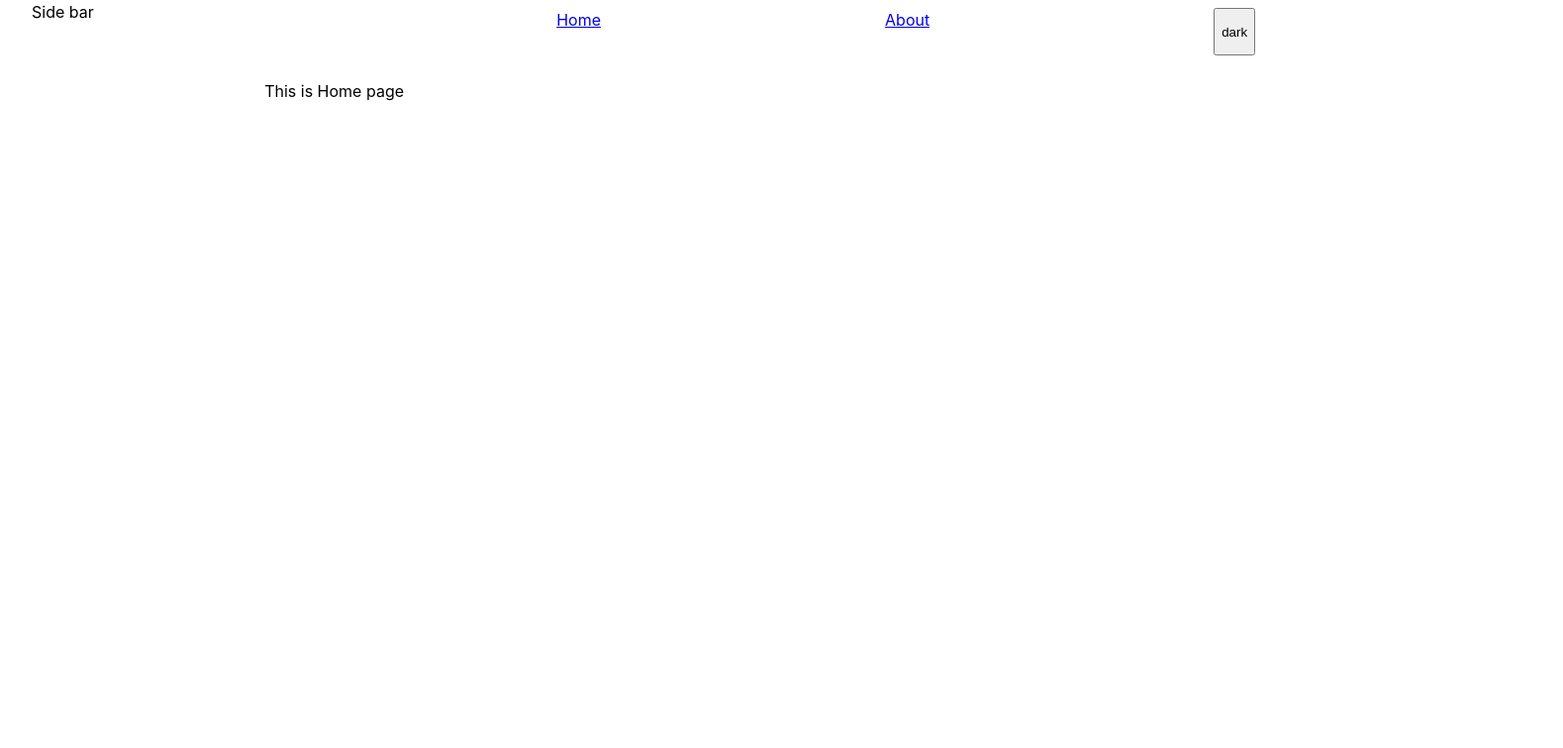
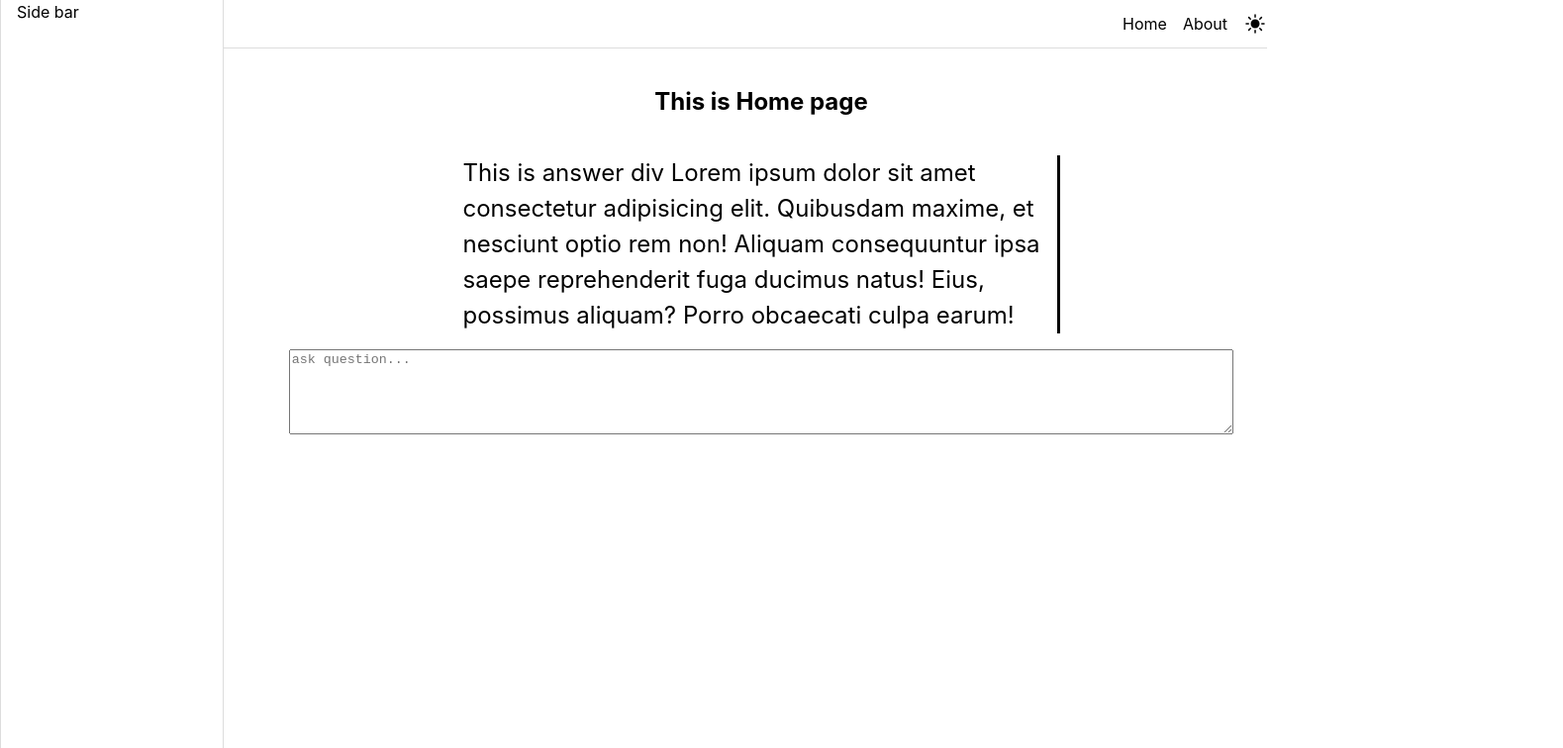
Before and after one commit to herat130/AI, a React (Vite) app in the folder packages/pwa-app/: page / in a window 1280 px wide. Shown: the top 756 px of the page at 99% size, 1579 px wide, since content can reach past the window. Built offline with nearby package versions, Linux system fonts and the light colour scheme.

Commit message:
setting up layout

```diff
--- a/packages/pwa-app/package.json
+++ b/packages/pwa-app/package.json
@@ -10,6 +10,7 @@
     "preview": "vite preview"
   },
   "dependencies": {
+    "@heroicons/react": "^2.1.5",
     "data-layer": "file:../data-layer",
     "react": "^18.3.1",
     "react-dom": "^18.3.1",
--- a/packages/pwa-app/src/App.tsx
+++ b/packages/pwa-app/src/App.tsx
@@ -23,7 +23,14 @@ export default function App() {
             }
             path="/about"
           />
-          <Route element={<Home />} path="/" />
+          <Route
+            element={
+              <Suspense fallback={<Loader />}>
+                <Home />
+              </Suspense>
+            }
+            path="/"
+          />
           <Route element={<PageNotFound />} path="*" />
         </Routes>
       </Layout>
--- a/packages/pwa-app/src/components/Layout/Header.tsx
+++ b/packages/pwa-app/src/components/Layout/Header.tsx
@@ -1,21 +1,25 @@
 import React from "react";
 import { Link } from "react-router-dom";
 import styled from "styled-components";
+import { SunIcon as SunIconDark } from "@heroicons/react/24/solid";
+import { SunIcon as SunIconLight } from "@heroicons/react/24/outline";
+import { Theme } from "../../utils/context/themeContext";
 
 const HeaderWarapper = styled.header`
   display: flex;
   flex-direction: row;
-  justify-content: space-evenly;
+  justify-content: flex-end;
   height: 3rem;
-  padding: 0.5rem;
-  /* background-color: #000; */
-  min-width: 100vw;
-  /* color: #000; */
+  /* padding: 0.5rem; */
+  gap: 1rem;
+  width: 100%;
+  border-bottom: 1px solid #ddd;
+  align-items: center;
 `;
 
 type Props = {
   toggleTheme: () => void;
-  theme: "light" | "dark";
+  theme: Theme;
 };
 
 export default function Header({ toggleTheme, theme }: Props) {
@@ -23,9 +27,21 @@ export default function Header({ toggleTheme, theme }: Props) {
     <HeaderWarapper>
       <Link to="/">Home</Link>
       <Link to="/about">About</Link>
-      <button onClick={toggleTheme}>
-        {theme === "light" ? "dark" : "light"}
-      </button>
+      {theme === "light" ? (
+        <SunIconDark
+          width={24}
+          height={24}
+          onClick={toggleTheme}
+          className="size-6 text-blue-500"
+        />
+      ) : (
+        <SunIconLight
+          width={24}
+          height={24}
+          onClick={toggleTheme}
+          className="size-6 text-blue-500"
+        />
+      )}
     </HeaderWarapper>
   );
 }
--- a/packages/pwa-app/src/components/Layout/Layout.tsx
+++ b/packages/pwa-app/src/components/Layout/Layout.tsx
@@ -1,6 +1,5 @@
-import React, { useContext, useState } from "react";
+import React, { useContext } from "react";
 import Header from "./Header";
-import Footer from "./Footer";
 import SideBar from "./SideBar";
 import styled from "styled-components";
 import { ThemeContext } from "../../utils/context/themeContext";
@@ -17,22 +16,19 @@ const LayoutWrapper = styled.main`
   flex-direction: row;
   align-items: center;
   justify-content: flex-start;
-  padding: 0 1rem 0;
-  gap: 1rem;
+  /* padding: 0 1rem 0; */
 `;
 
 const Content = styled.section`
   display: flex;
+  flex-basis: 85%;
   flex-direction: column;
   justify-content: flex-start;
   align-items: flex-start;
   min-height: 100vh;
-  padding: 1rem;
-  gap: 1rem;
 `;
 
 export default function Layout({ children }: Props) {
-
   const { theme, toggleTheme } = useContext(ThemeContext);
 
   return (
@@ -41,11 +37,9 @@ export default function Layout({ children }: Props) {
         <SideBar />
         <Content>
           <Header toggleTheme={toggleTheme} theme={theme} />
-          <div>{children}</div>
+          {children}
         </Content>
-        {/* <Footer /> */}
       </LayoutWrapper>
-      {/* <Button>using styled component</Button> */}
     </>
   );
 }
--- a/packages/pwa-app/src/components/Layout/SideBar.tsx
+++ b/packages/pwa-app/src/components/Layout/SideBar.tsx
@@ -7,6 +7,9 @@ const SidebarWrapper = styled.aside`
   padding: 1rem;
   display: flex;
   flex-direction: column;
+  border: 1px solid #ddd;
+  box-shadow: inset 1px;
+  border-radius: 4px;
 `;
 
 export default function SideBar() {
--- a/packages/pwa-app/src/containers/Home.tsx
+++ b/packages/pwa-app/src/containers/Home.tsx
@@ -1,9 +1,87 @@
-import React from 'react'
+import React from "react";
+import styled from "styled-components";
+
+const ContentWrpper = styled.div`
+  display: flex;
+  flex-direction: column;
+  align-items: center;
+  width: 100%;
+  min-height: 100%;
+  padding: 1rem;
+  gap: 1rem;
+`;
+
+const AnswerSection = styled.div`
+  /* min-height: 650px; */
+  width: 100%;
+  max-width: 600px;
+  margin: 0 auto;
+  font-size: 24px;
+  white-space: nowrap;
+  overflow: hidden;
+  border-right: 0.15em solid black;
+  /* height: 600px; */
+`;
+
+const TypingEffect = styled.p`
+  width: 100%;
+  max-width: 600px;
+  margin: 0 auto;
+  font-size: 24px;
+  white-space: pre-wrap; /* Ensure the text wraps to multiple lines */
+  overflow: hidden;
+  border-right: 0.15em solid black; /* Adjust the color and size as needed */
+  animation: typing 4s steps(40, end), blink-caret 0.75s step-end infinite;
+  /* height: 100%; */
+  /* width: 100%; */
+
+  @keyframes typing {
+    from {
+      width: 0;
+    }
+    to {
+      width: 100%;
+    }
+  }
+
+  /* Blinking cursor effect */
+  @keyframes blink-caret {
+    from,
+    to {
+      border-color: transparent;
+    }
+    50% {
+      border-color: black;
+    }
+  }
+`;
 
 export default function Home() {
   return (
-    <div>
-      This is Home page
-    </div>
-  )
+    <ContentWrpper>
+      <h2>This is Home page</h2>
+      <AnswerSection>
+        <TypingEffect>
+          This is answer div Lorem ipsum dolor sit amet consectetur adipisicing
+          elit. Quibusdam maxime, et nesciunt optio rem non! Aliquam
+          consequuntur ipsa saepe reprehenderit fuga ducimus natus! Eius,
+          possimus aliquam? Porro obcaecati culpa earum!
+        </TypingEffect>
+      </AnswerSection>
+      {/* <div> */}
+      <textarea
+        style={{
+          alignItems: "flex-end",
+          flexBasis: "90%",
+          width: "90%",
+          minHeight: "80px",
+        }}
+        name="question"
+        id="question"
+        title="please ask your question here"
+        placeholder="ask question..."
+      ></textarea>
+      {/* </div> */}
+    </ContentWrpper>
+  );
 }
--- a/packages/pwa-app/src/index.css
+++ b/packages/pwa-app/src/index.css
@@ -31,3 +31,17 @@ main {
   background-color: var(--theme-background-color);
   color: var(--theme-font-color);
 }
+
+a {
+  color: var(--theme-font-color);
+  text-decoration: none;
+  cursor: pointer;
+}
+
+a:visited {
+  color: var(--theme-font-color);
+}
+
+a:active{
+  color: blue;
+}
--- a/packages/pwa-app/src/utils/context/themeContext.tsx
+++ b/packages/pwa-app/src/utils/context/themeContext.tsx
@@ -1,7 +1,7 @@
 import { createContext, useState } from "react";
 import { lsHelper } from "../helpers/localStorageHelper";
 
-type Theme = "light" | "dark";
+export type Theme = "light" | "dark";
 
 type ThemeContext = {
   theme: Theme;
```
Also changed, not shown: 2 other files (tests, documents, lock files or other folders).
